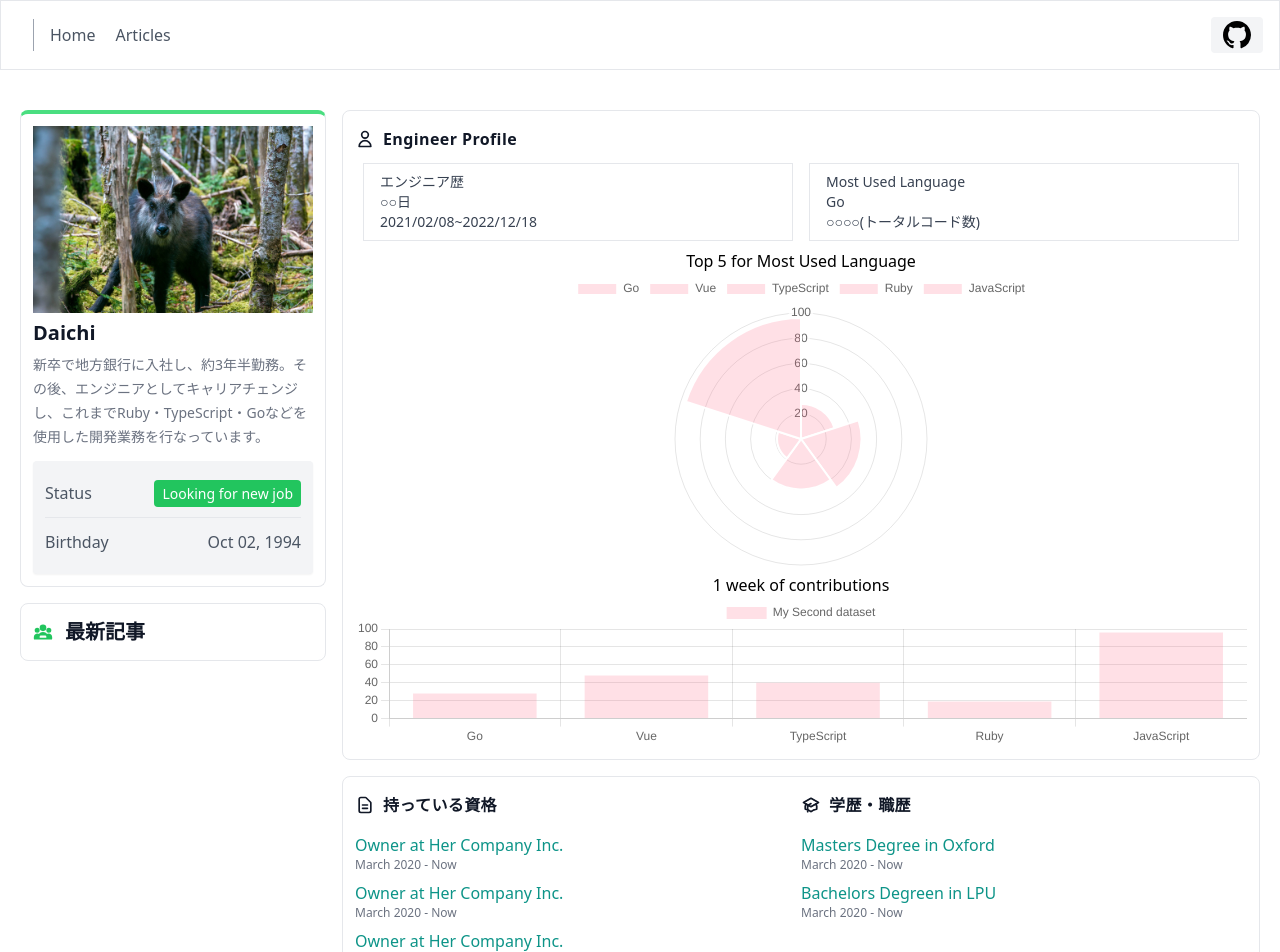
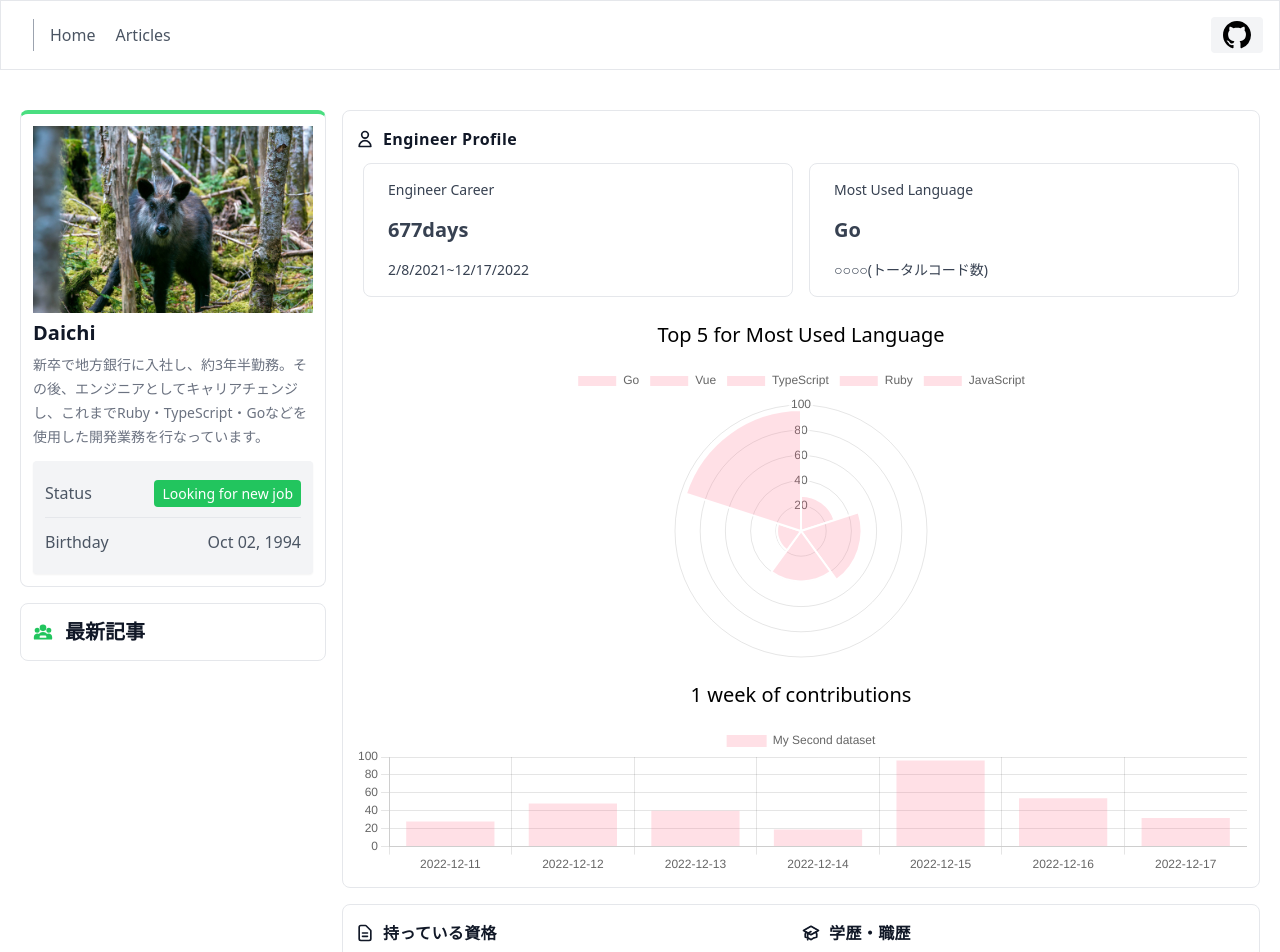
Before and after one commit to daichi1002/hp, a Nuxt app in the folder frontend/: page / in a window 1280 px wide. Shown: the top 952 px of the page. Built offline with nearby package versions, Linux system fonts and the light colour scheme.

Commit message:
💄 update index ui

```diff
--- /dev/null
+++ b/frontend/components/BarGraph.vue
@@ -0,0 +1,56 @@
+<script setup lang="ts">
+import {
+  Chart as ChartJS,
+  Tooltip,
+  Legend,
+  Title,
+  BarElement,
+  CategoryScale,
+  LinearScale,
+} from "chart.js";
+import { Bar } from "vue-chartjs";
+
+ChartJS.register(
+  CategoryScale,
+  LinearScale,
+  BarElement,
+  Title,
+  Tooltip,
+  Legend
+);
+const data = {
+  labels: [
+    "2022-12-11",
+    "2022-12-12",
+    "2022-12-13",
+    "2022-12-14",
+    "2022-12-15",
+    "2022-12-16",
+    "2022-12-17",
+  ],
+  datasets: [
+    {
+      label: "My Second dataset",
+      backgroundColor: "rgba(255,99,132,0.2)",
+      // pointBackgroundColor: "rgba(255,99,132,1)",
+      pointBorderColor: "#fff",
+      pointHoverBackgroundColor: "#fff",
+      // pointHoverBorderColor: "rgba(255,99,132,1)",
+      data: [28, 48, 40, 19, 96, 54, 32, 65],
+    },
+  ],
+};
+
+const options = {
+  responsive: true,
+  maintainAspectRatio: false,
+};
+</script>
+<template>
+  <div class="text-center text-xl font-medium py-4">
+    1 week of contributions
+  </div>
+  <div>
+    <Bar :data="data" :options="options" />
+  </div>
+</template>
--- /dev/null
+++ b/frontend/components/PolarGraph.vue
@@ -0,0 +1,39 @@
+<script setup lang="ts">
+import {
+  Chart as ChartJS,
+  RadialLinearScale,
+  ArcElement,
+  Tooltip,
+  Legend,
+} from "chart.js";
+import { PolarArea } from "vue-chartjs";
+
+ChartJS.register(RadialLinearScale, ArcElement, Tooltip, Legend);
+const data = {
+  labels: ["Go", "Vue", "TypeScript", "Ruby", "JavaScript"],
+  datasets: [
+    {
+      label: "My Second dataset",
+      backgroundColor: "rgba(255,99,132,0.2)",
+      // pointBackgroundColor: "rgba(255,99,132,1)",
+      pointBorderColor: "#fff",
+      pointHoverBackgroundColor: "#fff",
+      // pointHoverBorderColor: "rgba(255,99,132,1)",
+      data: [28, 48, 40, 19, 96],
+    },
+  ],
+};
+
+const options = {
+  responsive: true,
+  maintainAspectRatio: false,
+};
+</script>
+<template>
+  <div class="text-center text-xl font-medium py-4">
+    Top 5 for Most Used Language
+  </div>
+  <div>
+    <PolarArea :data="data" :options="options" />
+  </div>
+</template>
--- a/frontend/pages/index.vue
+++ b/frontend/pages/index.vue
@@ -1,45 +1,11 @@
 <script setup lang="ts">
-import {
-  Chart as ChartJS,
-  RadialLinearScale,
-  ArcElement,
-  Tooltip,
-  Legend,
-  Title,
-  BarElement,
-  CategoryScale,
-  LinearScale,
-} from "chart.js";
-import { PolarArea } from "vue-chartjs";
-import { Bar } from "vue-chartjs";
+import { calcCareer, formatDate } from "~/util/date";
 
-ChartJS.register(RadialLinearScale, ArcElement, Tooltip, Legend);
-ChartJS.register(
-  CategoryScale,
-  LinearScale,
-  BarElement,
-  Title,
-  Tooltip,
-  Legend
-);
-const data = {
-  labels: ["Go", "Vue", "TypeScript", "Ruby", "JavaScript"],
-  datasets: [
-    {
-      label: "My Second dataset",
-      backgroundColor: "rgba(255,99,132,0.2)",
-      // pointBackgroundColor: "rgba(255,99,132,1)",
-      pointBorderColor: "#fff",
-      pointHoverBackgroundColor: "#fff",
-      // pointHoverBorderColor: "rgba(255,99,132,1)",
-      data: [28, 48, 40, 19, 96],
-    },
-  ],
-};
+const viewCareerDate = () => {
+  const startDate = formatDate(new Date("2021-02-08"));
+  const today = formatDate(new Date());
 
-const options = {
-  responsive: true,
-  maintainAspectRatio: false,
+  return `${startDate}~${today}`;
 };
 </script>
 
@@ -136,26 +102,22 @@ const options = {
           </div>
           <div class="text-gray-700">
             <div class="grid md:grid-cols-2 text-sm">
-              <div class="px-4 py-2 m-2 border">
-                <div>エンジニア歴</div>
-                <div>○○日</div>
-                <div>2021/02/08~2022/12/18</div>
+              <div class="px-4 py-2 m-2 border rounded-lg">
+                <div class="p-2">Engineer Career</div>
+                <div class="p-2 text-xl font-bold">{{ calcCareer() }}days</div>
+                <div class="p-2">
+                  {{ viewCareerDate() }}
+                </div>
               </div>
-              <div class="px-4 py-2 m-2 border">
-                <div>Most Used Language</div>
-                <div>Go</div>
-                <div>○○○○(トータルコード数)</div>
+              <div class="px-4 py-2 m-2 border rounded-lg">
+                <div class="p-2">Most Used Language</div>
+                <div class="p-2 text-xl font-bold">Go</div>
+                <div class="p-2">○○○○(トータルコード数)</div>
               </div>
             </div>
           </div>
-          <div class="text-center">Top 5 for Most Used Language</div>
-          <div>
-            <PolarArea :data="data" :options="options" />
-          </div>
-          <div class="text-center">1 week of contributions</div>
-          <div>
-            <Bar :data="data" :options="options" />
-          </div>
+          <PolarGraph />
+          <BarGraph />
         </div>
         <!-- End of about section -->
 
--- /dev/null
+++ b/frontend/util/date.ts
@@ -0,0 +1,14 @@
+export const calcCareer = () => {
+  const today = new Date();
+  const startDate = "2021-02-08";
+
+  const formatDate = new Date(startDate);
+  const diffDay: number = Math.floor(
+    (today.getTime() - formatDate.getTime()) / 86400000
+  );
+  return diffDay;
+};
+
+export const formatDate = (date: Date) => {
+  return date.toLocaleDateString();
+};
```
